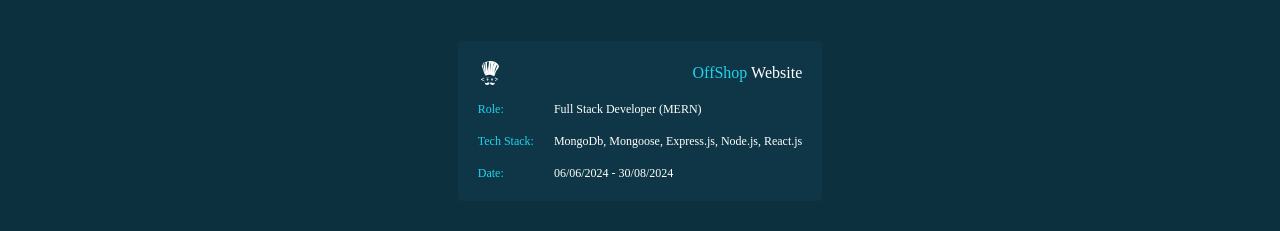
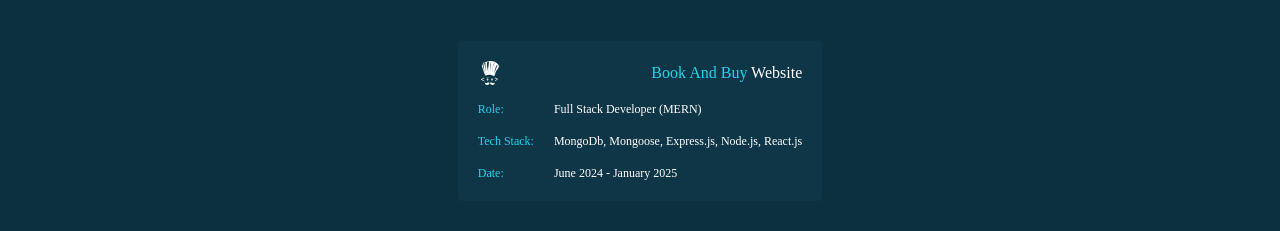
Before and after one commit to MANISH-SHARMA1/My-Portfolio, a React (Create React App) app: page / in a window 1280 px wide. Shown: the part 545-776 px from the top of the page. Built offline with nearby package versions, Linux system fonts and the light colour scheme.

Commit message:
few changes

```diff
--- a/src/pages/Home.js
+++ b/src/pages/Home.js
@@ -12,9 +12,9 @@ function Home() {
   const card = [
     {
       role: "Full Stack Developer (MERN)",
-      name: "OffShop",
+      name: "Book And Buy",
       techStack: "MongoDb, Mongoose, Express.js, Node.js, React.js",
-      date: "06/06/2024 - 30/08/2024",
+      date: "June 2024 - January 2025",
     },
   ];
 
@@ -30,6 +30,7 @@ function Home() {
       liveLink: "https://github.com/MANISH-SHARMA1/Ecommerce-application-",
     },
   ];
+
   return (
     <div>
       <div className="text-white">
```
